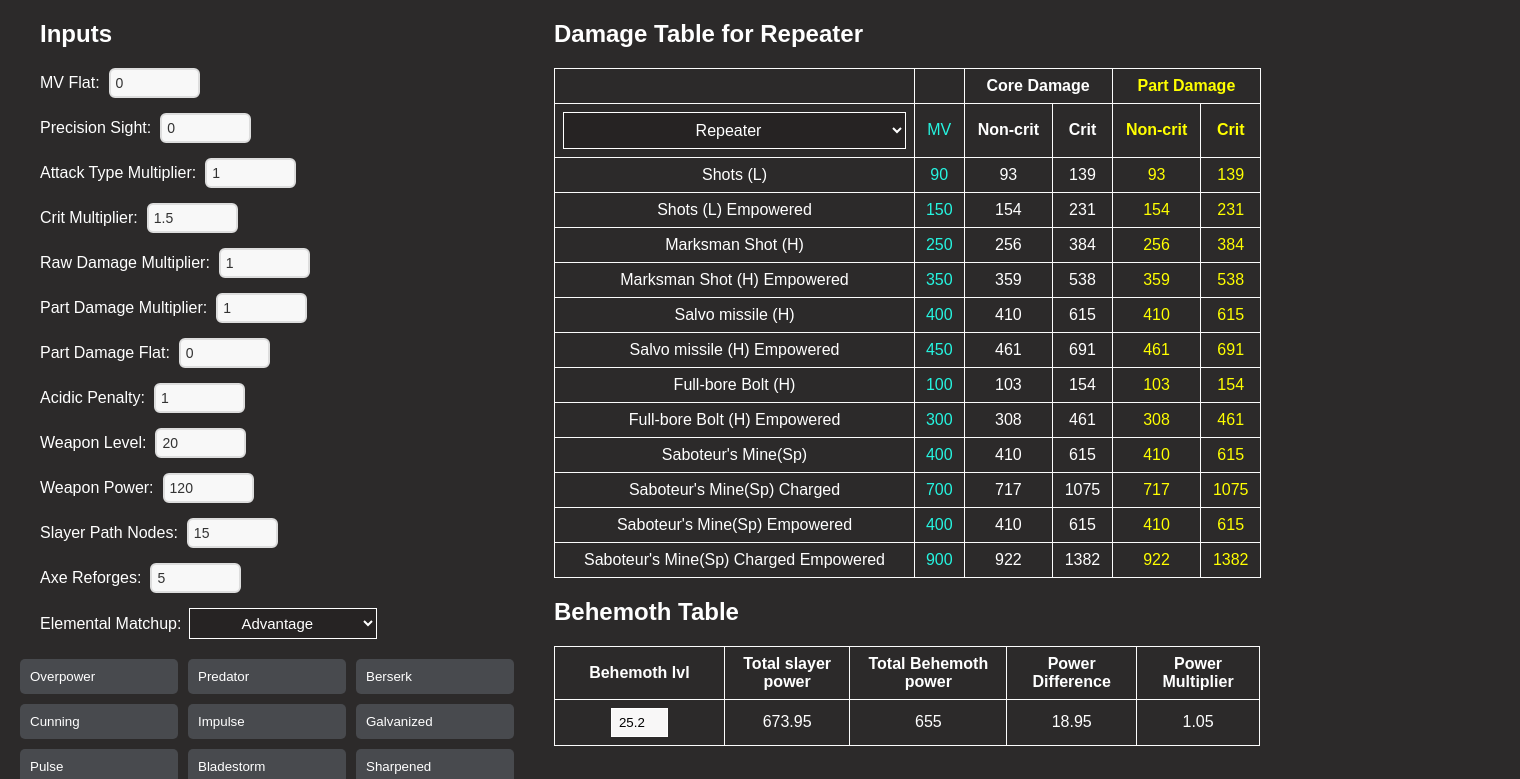
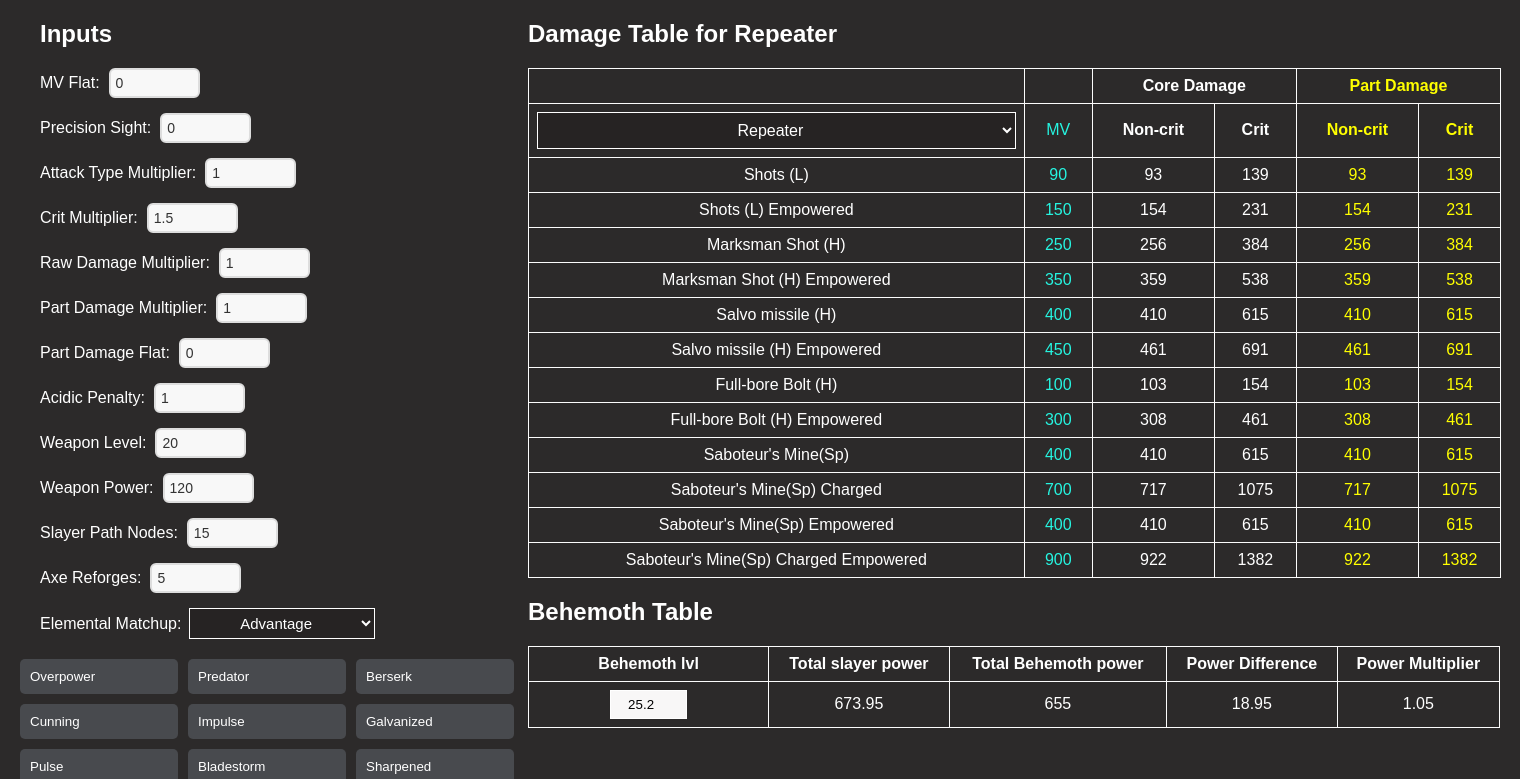
Before and after one commit to Super-EvilTeam/dauntless-calculator, a React (Create React App) app: page / in a window 1280 px wide. Shown: the top 779 px of the page, 1520 px wide, since content can reach past the window. Built offline with nearby package versions, Linux system fonts and the light colour scheme.

Commit message:
Learning grid layout

```diff
--- a/src/App.css
+++ b/src/App.css
@@ -1,8 +1,6 @@
 .App {
 	display: grid;
-	grid-template-columns: auto 1fr;
-	grid-template-rows: 1fr;
-	gap: 20px;
+	grid-template-columns: 33pc 62pc;
 	color: white;
 }
 
@@ -10,32 +8,10 @@ body{
   margin: 0;
   padding: 0;
   font-family: Arial, sans-serif;
-  overflow-x: hidden;
+  overflow-x: scroll;
   background-color: #2c2a2a;
 }
-
-.container {
-  width: 100vw;
-  height: 100vh;
-  box-sizing: border-box;
-  padding: 20px;
-}
-
 
 .input-form {
   grid-column: 1 / 2; /* Start at column 1, end at column 2 */
 }
-
-.right-container {
-  grid-column: 2 / 3; /* Start at column 2, end at column 3 */
-  display: grid;
-  grid-template-rows: repeat(2, 1fr); /* Two rows of equal height */
-}
-
-.right-top {
-  grid-row: 1 / 2; /* Start at row 1, end at row 2 */
-}
-
-.right-bottom {
-  grid-row: 2 / 3; /* Start at row 2, end at row 3 */
-}
```
